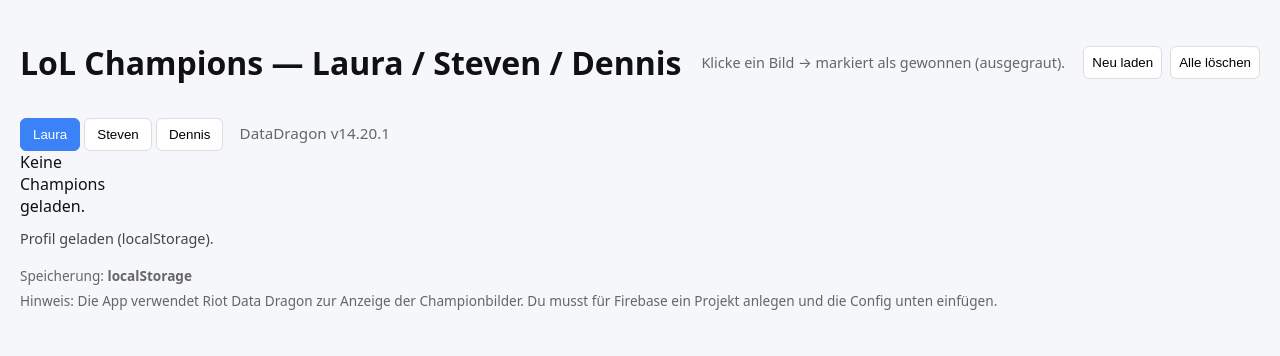
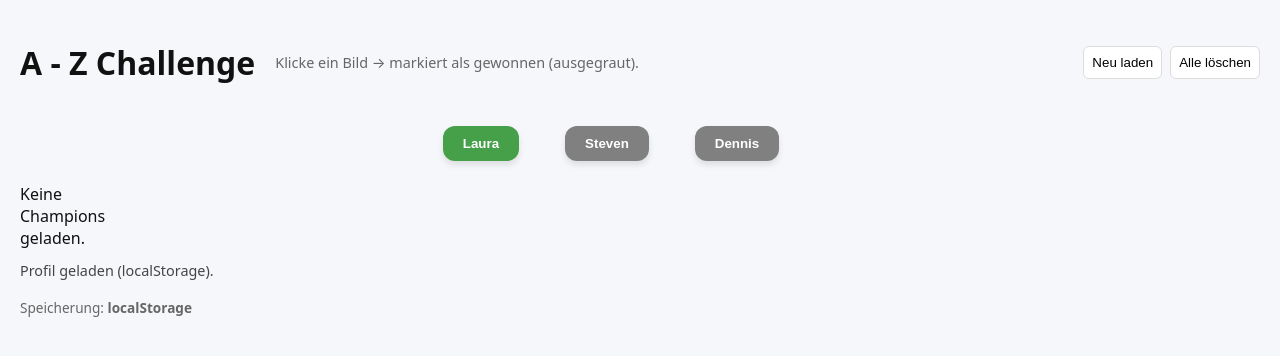
Before and after one commit to DenNuss94/ChampSelect, a plain HTML site: page index.html in a window 1280 px wide. Drawn offline with Linux system fonts and the light colour scheme; no server answers.

Commit message:
Add files via upload

```diff
--- a/index.html
+++ b/index.html
@@ -24,16 +24,27 @@
         margin-bottom: 12px;
       }
       .profile-btn {
-        padding: 8px 12px;
-        border-radius: 6px;
-        border: 1px solid #ddd;
-        background: white;
-        cursor: pointer;
+        padding: 10px 20px; /* Größe des Buttons */
+        border-radius: 12px; /* abgerundete Ecken */
+        border: none; /* keine Standard-Grenze */
+        background-color: gray; /* schöne grüne Farbe */
+        color: white; /* Textfarbe */
+        font-weight: bold; /* fettgedruckt */
+        cursor: pointer; /* Hand-Cursor beim Hover */
+        transition: all 0.3s ease; /* sanfte Animation bei Hover */
+        box-shadow: 0 4px 6px rgba(0, 0, 0, 0.1); /* leichter Schatten */
       }
+
+      .profile-btn:hover {
+        background-color: #1eac25; /* dunkleres Grün beim Hover */
+        transform: translateY(-2px); /* kleine Aufwärtsbewegung */
+        box-shadow: 0 6px 10px rgba(0, 0, 0, 0.15); /* Schatten etwas verstärken */
+      }
+
       .profile-btn.active {
-        background: #3b82f6;
-        color: white;
-        border-color: #3b82f6;
+        background-color: #45a049;
+        transform: translateY(0); /* zurück beim Klicken */
+        box-shadow: 0 4px 6px rgba(0, 0, 0, 0.1);
       }
       #controls {
         margin-left: auto;
@@ -90,11 +101,18 @@
         font-size: 0.85rem;
         color: #666;
       }
+
+      .buttons {
+        display: flex; /* Flexbox aktivieren */
+        justify-content: center; /* Horizontale Zentrierung */
+        gap: 46px; /* Abstand zwischen den Buttons */
+        margin-top: 20px; /* Optional: Abstand zum oberen Rand */
+      }
     </style>
   </head>
   <body>
     <header>
-      <h1>LoL Champions — Laura / Steven / Dennis</h1>
+      <h1>A - Z Challenge</h1>
       <div class="topbar-note">
         Klicke ein Bild → markiert als gewonnen (ausgegraut).
       </div>
@@ -109,7 +127,7 @@
       </div>
     </header>
 
-    <div>
+    <div class="buttons">
       <button class="profile-btn" data-player="laura">Laura</button>
       <button class="profile-btn" data-player="steven">Steven</button>
       <button class="profile-btn" data-player="dennis">Dennis</button>
@@ -118,6 +136,7 @@
         style="margin-left: 12px; color: #666; font-size: 0.95rem"
       ></span>
     </div>
+    <br />
 
     <main>
       <div id="champion-container" aria-live="polite"></div>
@@ -128,11 +147,6 @@
       <div>
         Speicherung:
         <strong id="storage-mode">Firebase (noch nicht verbunden)</strong>
-      </div>
-      <div style="margin-top: 6px">
-        Hinweis: Die App verwendet Riot Data Dragon zur Anzeige der
-        Championbilder. Du musst für Firebase ein Projekt anlegen und die Config
-        unten einfügen.
       </div>
     </footer>
 
@@ -268,7 +282,7 @@
         setStatus("Lade Champions ...");
         try {
           const version = await fetchLatestVersion();
-          modeIndicator.textContent = `DataDragon v${version}`;
+          //modeIndicator.textContent = `DataDragon v${version}`;
           const dataUrl = `https://ddragon.leagueoflegends.com/cdn/${version}/data/en_US/champion.json`;
           const res = await fetch(dataUrl);
           const data = await res.json();
```
